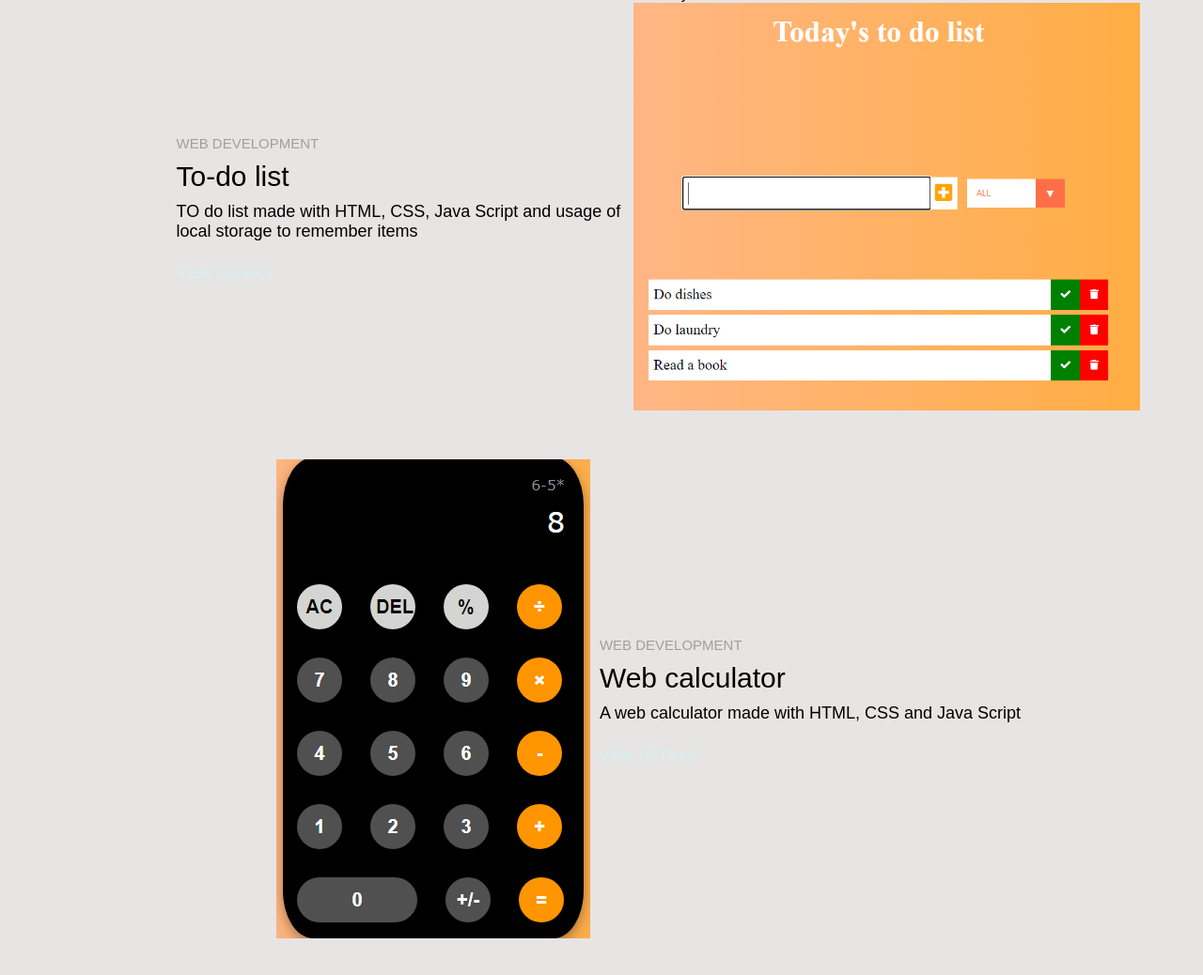
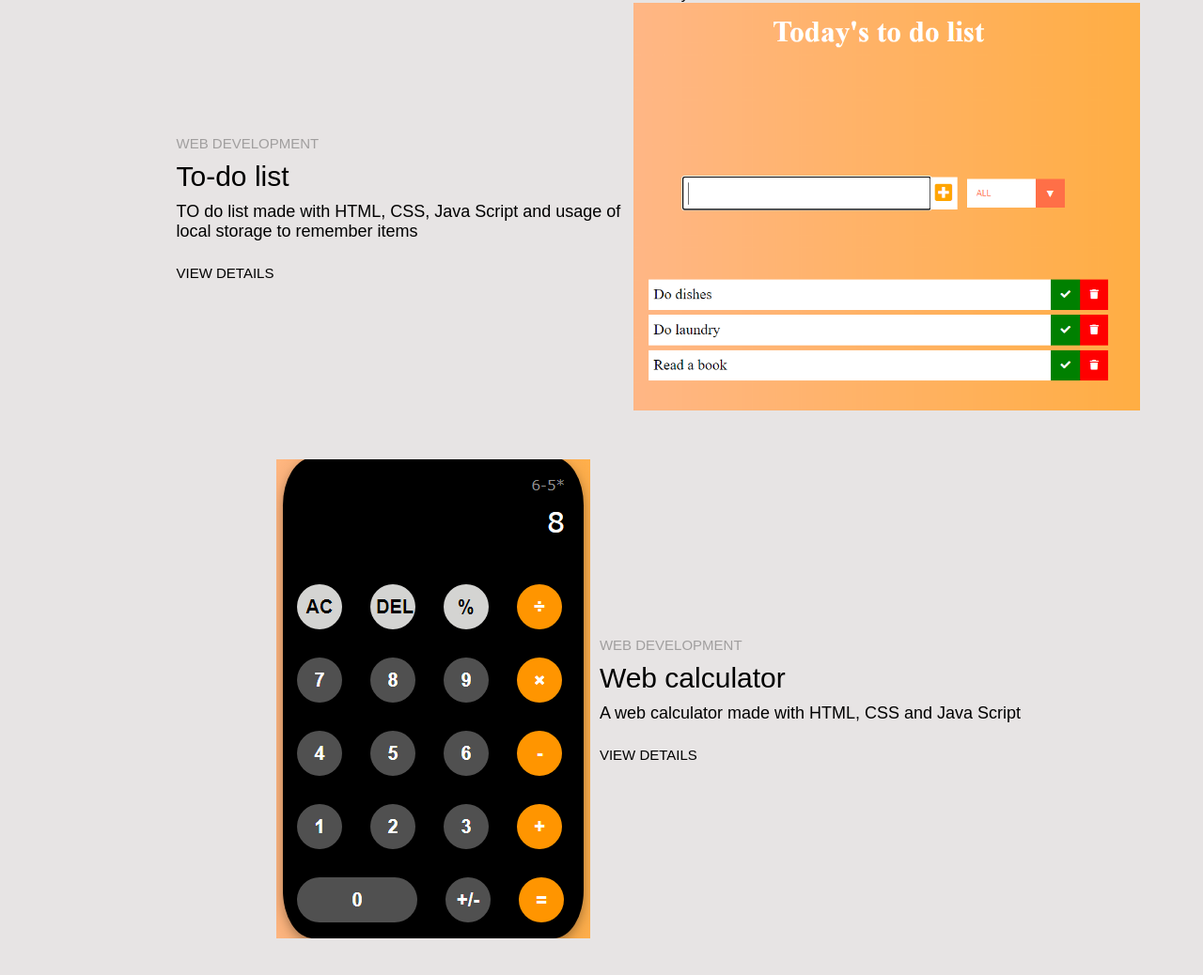
Before and after one commit to ktsai99/Personal-Portfolio, a plain HTML site: page index.html in a window 1280 px wide. Shown: the part 2260-3298 px from the top of the page at 94% size. Drawn offline with nearby package versions, Linux system fonts and the light colour scheme; a web font is replaced by a local one.

Commit message:
Update main.css

```diff
--- a/main.css
+++ b/main.css
@@ -246,12 +246,12 @@
       margin-top: 2.5rem;
       font-size: 1.5rem;
       text-transform: uppercase;
-      color: #D3F2F2;
+      color: #000000;
       transition: color 650ms;
   }
 
   .portfolio-description .cta:hover{
-      color: #D3F2F2;
+      color: #000000;
   }
   /*portfolio end*/
 
```
